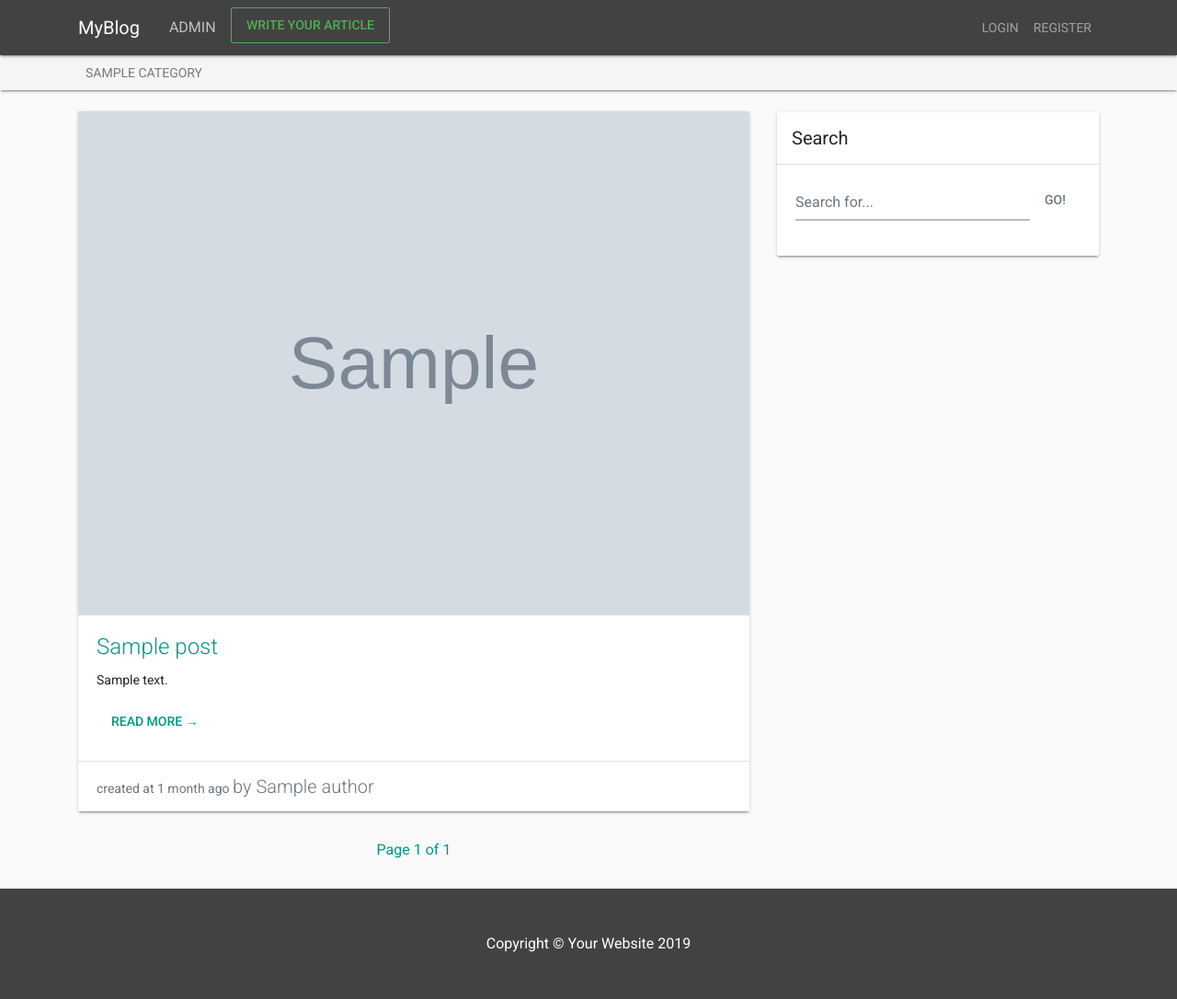
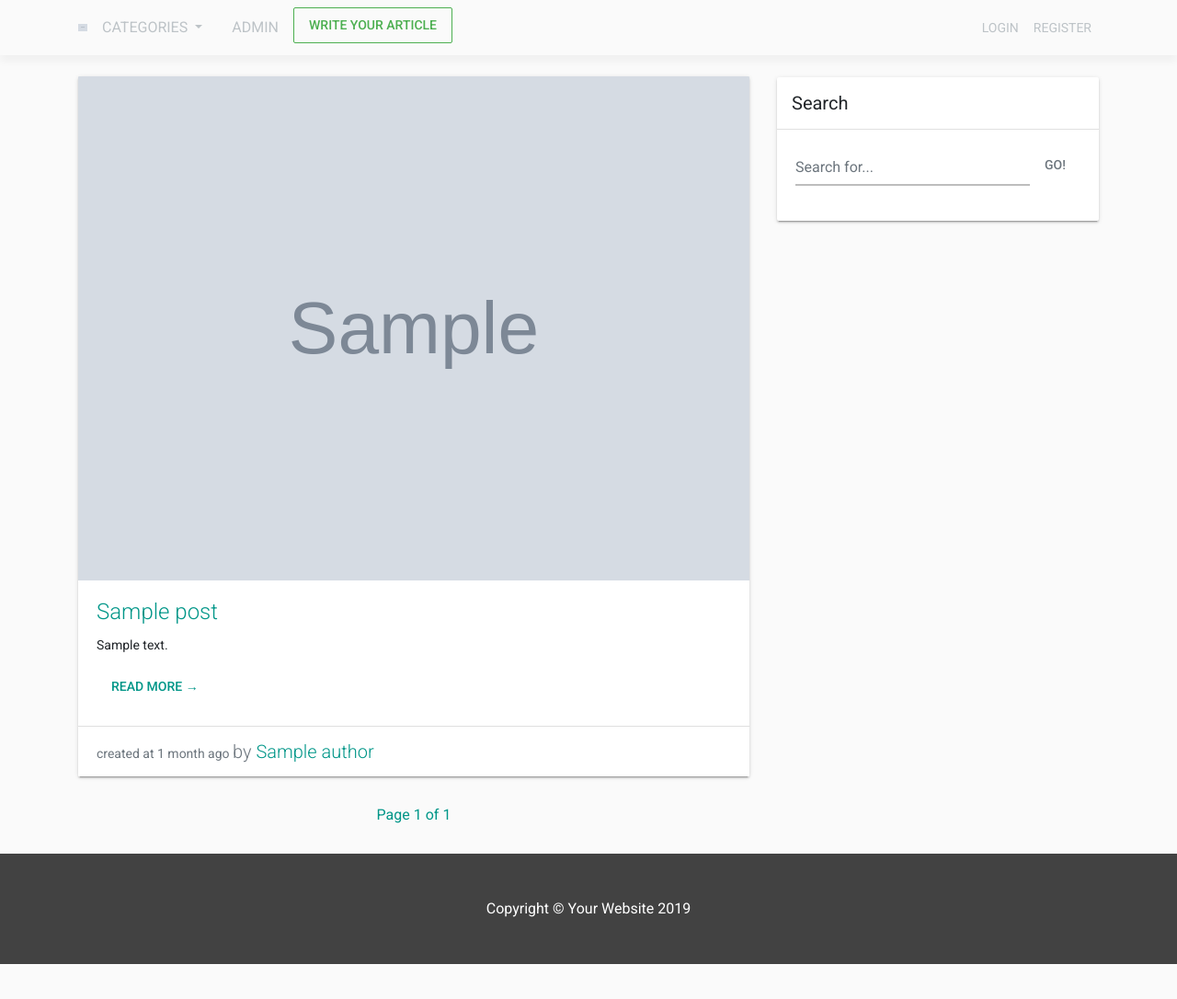
Before and after one commit to behtash-fani/BBlog, a Django app: template templates/post_list.html in a window 1280 px wide. Shown: the whole page at 92% size. After the commit the page ends 1048 px from the top, so only its background shows below. Run offline with Django 3.2, Linux system fonts and the light colour scheme; the template is opened without the code that fills it: most values are stand-ins (such as "Sample title", 1, 10 or a date in 2020); grey boxes marked "Sample" are stand-in pictures; some libraries are stand-ins or nearby versions.

Commit message:
create Control Panel for blog. upload logo and favicon

```diff
--- a/myblogapp/admin.py
+++ b/myblogapp/admin.py
@@ -1,6 +1,6 @@
 from django.contrib import admin
 from django.db import models
-from myblogapp.models import Post,Category,Profile
+from myblogapp.models import Post,Category,Profile,Controlpanel
 # from pagedown.widgets import AdminPagedownWidget
 
 
@@ -19,6 +19,7 @@
 admin.site.register(Post,PostAdmin)
 admin.site.register(Category,CatAdmin)
 admin.site.register(Profile,ProfileAdmin)
+admin.site.register(Controlpanel)
 
 
 
--- a/static/css/base.css
+++ b/static/css/base.css
@@ -63,3 +63,23 @@
     border-radius: 30px;
     margin-top: 10px;
 }
+.top-bar
+{
+    top: 0 !important;
+    left: 0 !important;
+    width: 100% !important;
+    z-index: 5050 !important;
+    background-color: var(--black-025) !important;
+    transition: box-shadow cubic-bezier(.165, .84, .44, 1) .25s !important;
+    box-sizing: border-box !important;
+    box-shadow: none !important;
+}
+.navbar
+{
+    -webkit-box-shadow: rgba(0,0,0,.04) 0 7px 8px 0 !important;
+    box-shadow: 0 7px 8px 0 rgba(0,0,0,.04) !important;
+}
+
+.userprofile::after {
+    display:none !important;
+}
--- a/templates/base.html
+++ b/templates/base.html
@@ -9,13 +9,15 @@
     <link rel="stylesheet" href="{% static 'css/bootstrap-material-design.min.css' %}">
     <link rel="stylesheet" href="{% static 'css/base.css' %}">
     <link rel="stylesheet" href="{% static 'css/profile.css' %}">
+    {% if blog_settings.favicon %}
+    <link rel="shortcut icon" href='/media/{{blog_settings.favicon}}' />
+    {% endif %}
     {% block head_extra %}
     {% endblock head_extra %}
 </head>
 
 <body>
     {% include 'nav.html'%}
-    {% include 'category_navbar.html' %}
     {% include 'messages_display.html' %}
 
     <div class="container">
--- a/templates/category_navbar.html
+++ /dev/null
@@ -1,16 +0,0 @@
-<nav class="navbar navbar-expand-lg navbar-light bg-light" style="z-index: unset !important;padding: 0px !important;">
-    <div class="container">
-        </button>
-        <div class="collapse navbar-collapse" id="navbarNav">
-            {% if categories %}
-            <ul class="navbar-nav">
-                {% for c in categories %}
-                <li class="nav-item">
-                    <a class="nav-link" href="{% url 'category_detail' c.slug %}">{{c.title}}</a>
-                </li>
-                {% endfor %}
-            </ul>
-            {% endif %}
-        </div>
-    </div>
-</nav>
--- a/templates/nav.html
+++ b/templates/nav.html
@@ -1,7 +1,27 @@
 {% load static %}
-<nav class="navbar navbar-expand-lg navbar-dark bg-dark">
+<nav class="navbar navbar-expand-lg top-bar">
     <div class="container">
-        <a class="navbar-brand" href="/">MyBlog</a>
+        {% if blog_settings.logo %}
+            {% if blog_settings.logo_width %}
+            <img src="/media/{{blog_settings.logo}}" alt="" width="{{blog_settings.logo_width}}px">
+            {% else %}
+            <img src="/media/{{blog_settings.logo}}" alt="">
+            {% endif %}
+        {% else %}
+            <a class="navbar-brand" href="/">MyBlog</a>
+        {% endif %}
+        {% if categories %}
+        <li class="nav-item dropdown">
+            <a class="nav-link dropdown-toggle" href="#" id="navbarDropdownMenuLink" data-toggle="dropdown" aria-haspopup="true" aria-expanded="false">
+              Categories
+            </a>
+            <div class="dropdown-menu" aria-labelledby="navbarDropdownMenuLink">
+            {% for c in categories %}
+              <a class="dropdown-item" href="{% url 'category_detail' c.slug %}">{{c.title}}</a>
+            {% endfor %}
+            </div>
+          </li>
+          {% endif %}
         <li class="nav-item">
             <a class="nav-link" href="/admin/">Admin</a>
         </li>
@@ -11,21 +31,18 @@
             <ul class="navbar-nav" style="margin-left: auto;">
                 {% if user.is_authenticated %}
                 <li class="nav-item dropdown">
-                    <a class="nav-link dropdown-toggle" href="#" id="navbarDropdownMenuLink" data-toggle="dropdown" aria-haspopup="true" aria-expanded="false">
+                    <a class="nav-link dropdown-toggle userprofile" href="#" id="navbarDropdownMenuLink" data-toggle="dropdown" aria-haspopup="true" aria-expanded="false">
                         {% if profile.avatar %}
                         <img class="mr-3 img-fluid rounded-circle" src="/media/{{ profile.avatar }}" alt="" width="36" height="36">
-                        {{request.user}}
                         {% else %}
                         {% if profile.gender == 'Female' %}
                         <img class="mr-3 img-fluid rounded-circle" src="{% static 'image/female_avatar.jpg'%}" alt="" width="36" height="36">
-                        {{request.user}}
                         {% else %}
                         <img class="mr-3 img-fluid rounded-circle" src="{% static 'image/male_avatar.jpg'%}" alt="" width="36" height="36">
-                        {{request.user}}
                         {% endif %}
                         {% endif %}
                     </a>
-                    <div class="dropdown-menu w-auto p-3" style="padding-top : 0px !important;" aria-labelledby="navbarDropdownMenuLink">
+                    <div class="dropdown-menu w-auto p-3 dropdown-menu-right" style="padding-top : 0px !important;" aria-labelledby="navbarDropdownMenuLink">
                         {% if profile.avatar %}
                         <a href="#">
                             <img class="img-fluid rounded-circle dropdown-avatar" src="/media/{{ profile.avatar }}" alt="">
--- a/templates/post_detail.html
+++ b/templates/post_detail.html
@@ -18,5 +18,6 @@
     <a href="{% url 'post_update' instance.slug %}" class="btn btn-primary">Update</a>
     <a href="{% url 'post_delete' id=instance.id %}" class="btn btn-danger" style="float: right;">Delete</a>
     <hr> {% endif %}
+
 </div>
 {% include 'sidebar.html' %} {% endblock content %}
--- a/templates/post_list.html
+++ b/templates/post_list.html
@@ -15,9 +15,16 @@
             <a href="{{ post.get_absolute_url }}" class="btn btn-primary">Read More &rarr;</a>
         </div>
         <div class="card-footer text-muted">
-            created at {{post.timestamp|timesince}} ago {% if post.author.get_full_name %}
-            <span class="lead">by {{post.author.get_full_name }}</span> {% else %}
-            <span class="lead">by <a href="{% url 'user_profile' author=post.author %}">{{post.author}}</a></span> {% endif %}
+            created at {{post.timestamp|timesince}} ago
+            {% if post.author.get_full_name %}
+                <span class="lead">
+                    by <a href="{% url 'user_profile' author=post.author %}">{{post.author.get_full_name }}</a>
+                </span>
+            {% else %}
+                <span class="lead">
+                    by <a href="{% url 'user_profile' author=post.author %}">{{post.author}}</a>
+                </span>
+            {% endif %}
         </div>
     </div>
     {% endfor %}
```
Also changed, not shown: myblogapp/context_processors.py (+12 -3 lines), myblogapp/models.py (+11 -0 lines), myblogapp/views.py (+13 -12 lines), myblogapp/migrations/0004_blogsettings.py (added), myblogapp/migrations/0005_blogsettings_title.py (added), myblogapp/migrations/0006_auto_20200221_2142.py (added), myblogapp/migrations/0007_auto_20200221_2146.py (added), myblogapp/migrations/0008_auto_20200221_2146.py (added), myblogapp/migrations/0009_controlpanel_logo.py (added), myblogapp/migrations/0010_controlpanel_logo_width.py (added), myblogapp/migrations/0011_auto_20200221_2209.py (added), myblogapp/migrations/0012_auto_20200222_2302.py (added).
